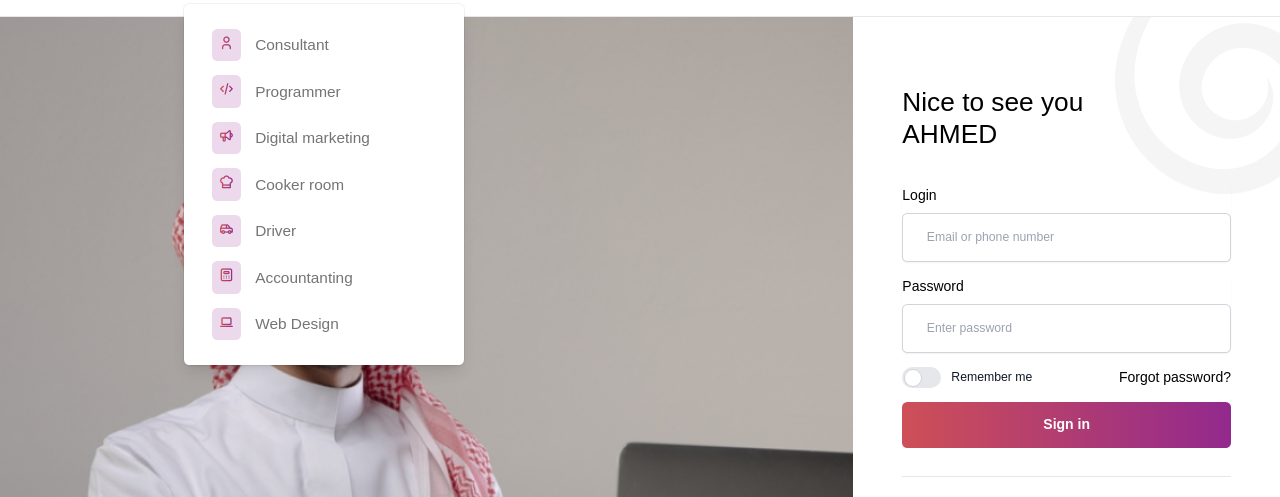
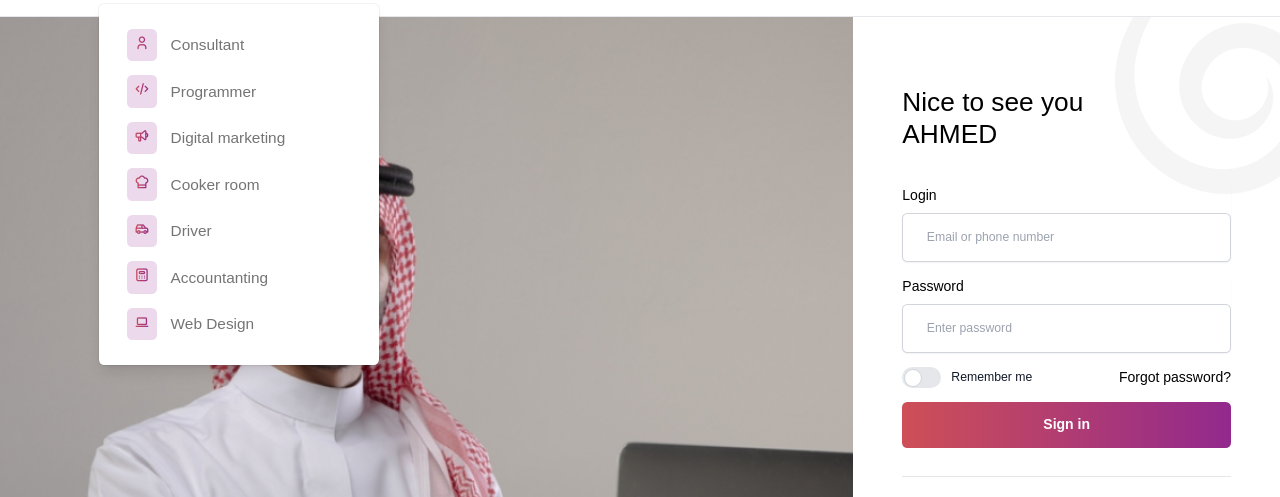
Before and after one commit to snacomds/evento, a website with bundled scripts: page src/login.html in a window 1280 px wide. Both pictures are taken after a click on the button "Services". Shown: the part 60-557 px from the top of the page. Built offline with nearby package versions, Linux system fonts and the light colour scheme; a web font is replaced by a local one.

Commit message:
no message

```diff
--- a/src/login.html
+++ b/src/login.html
@@ -53,7 +53,7 @@
                     </div>
 
                     <div x-show="visible"
-                        class="absolute left-0 p-4 z-10 mt-2 w-[20rem] origin-top-right rounded-md bg-white shadow-lg ring-1 ring-black ring-opacity-5 focus:outline-none"
+                        class="absolute left-1/2 transform -translate-x-1/2 p-4 z-10 mt-2 w-[20rem] origin-top-right rounded-md bg-white shadow-lg ring-1 ring-black ring-opacity-5 focus:outline-none"
                         role="menu" aria-orientation="vertical" aria-labelledby="menu-button" tabindex="-1">
                         <div x-data="{ actions : [
                             {title: 'Consultant', icon: 'ti ti-user'},
```
